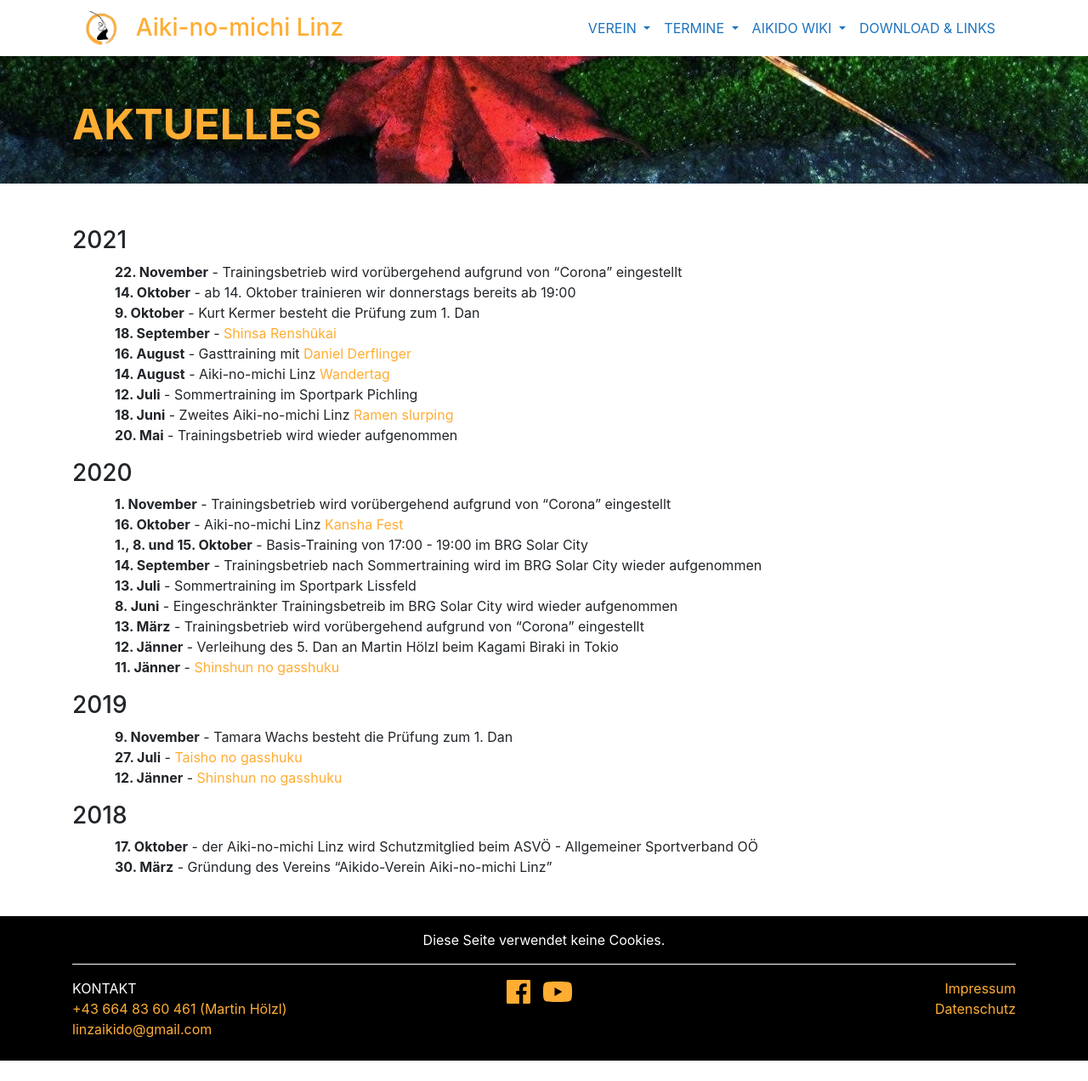
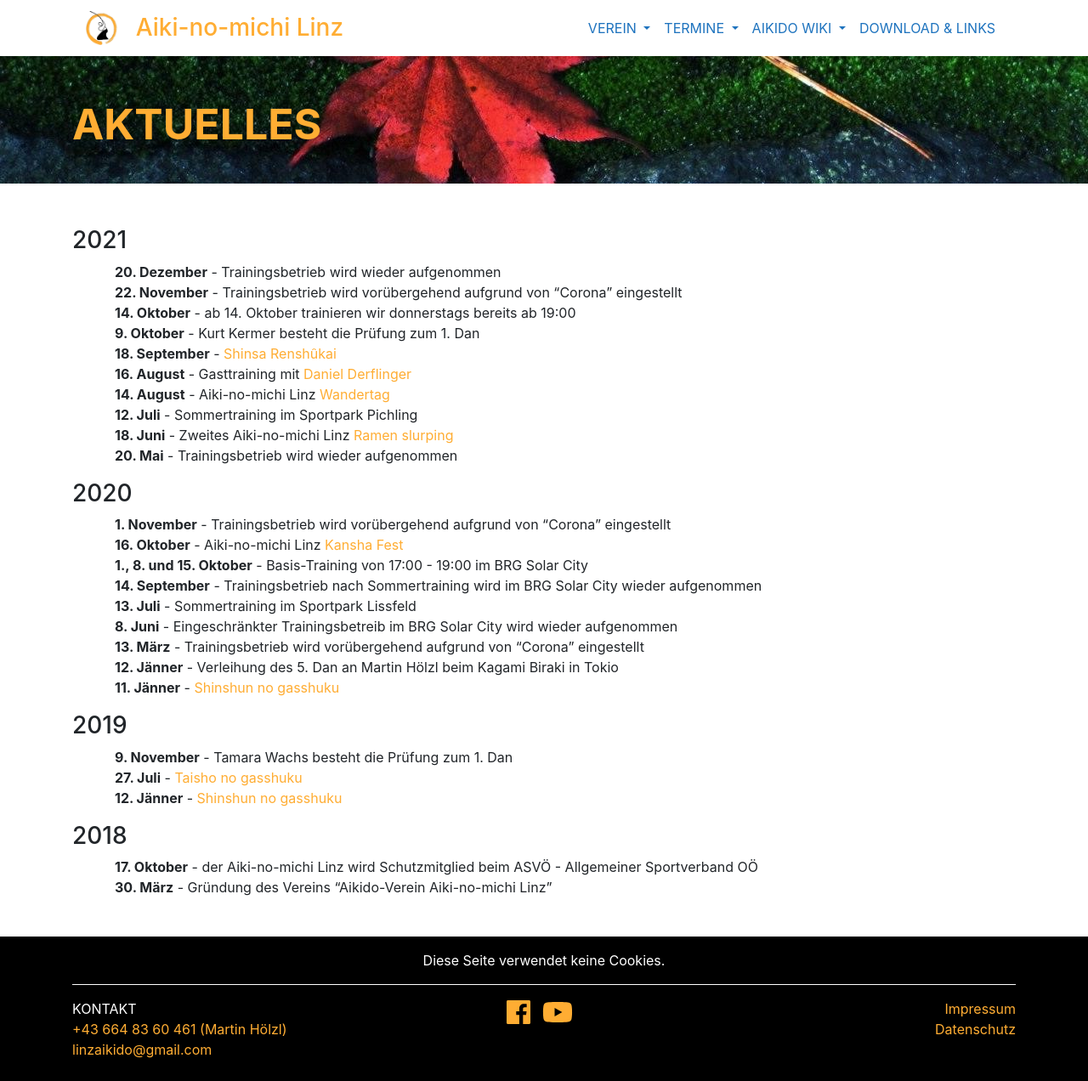
Before and after one commit to TWachs/aikinomichi-linz, a Jekyll site: the page built from aktuelles.md, in a window 1280 px wide. Shown: the whole page at 85% size. Built offline with Jekyll 4.4.1, drawn with Linux system fonts in a browser that asks for light colours; nearby versions of some CDN libraries; before the commit the page ends 1248 px from its top, so only the background shows below that.

Commit message:
Update aktuelles.md

```diff
--- a/aktuelles.md
+++ b/aktuelles.md
@@ -8,6 +8,7 @@ title: Aktuelles
 
 ### 2021
 
+* **20. Dezember** - Trainingsbetrieb wird wieder aufgenommen
 * **22. November** - Trainingsbetrieb wird vorübergehend aufgrund von "Corona" eingestellt
 * **14. Oktober** - ab 14. Oktober trainieren wir donnerstags bereits ab 19:00
 * **9. Oktober** - Kurt Kermer besteht die Prüfung zum 1. Dan
```
